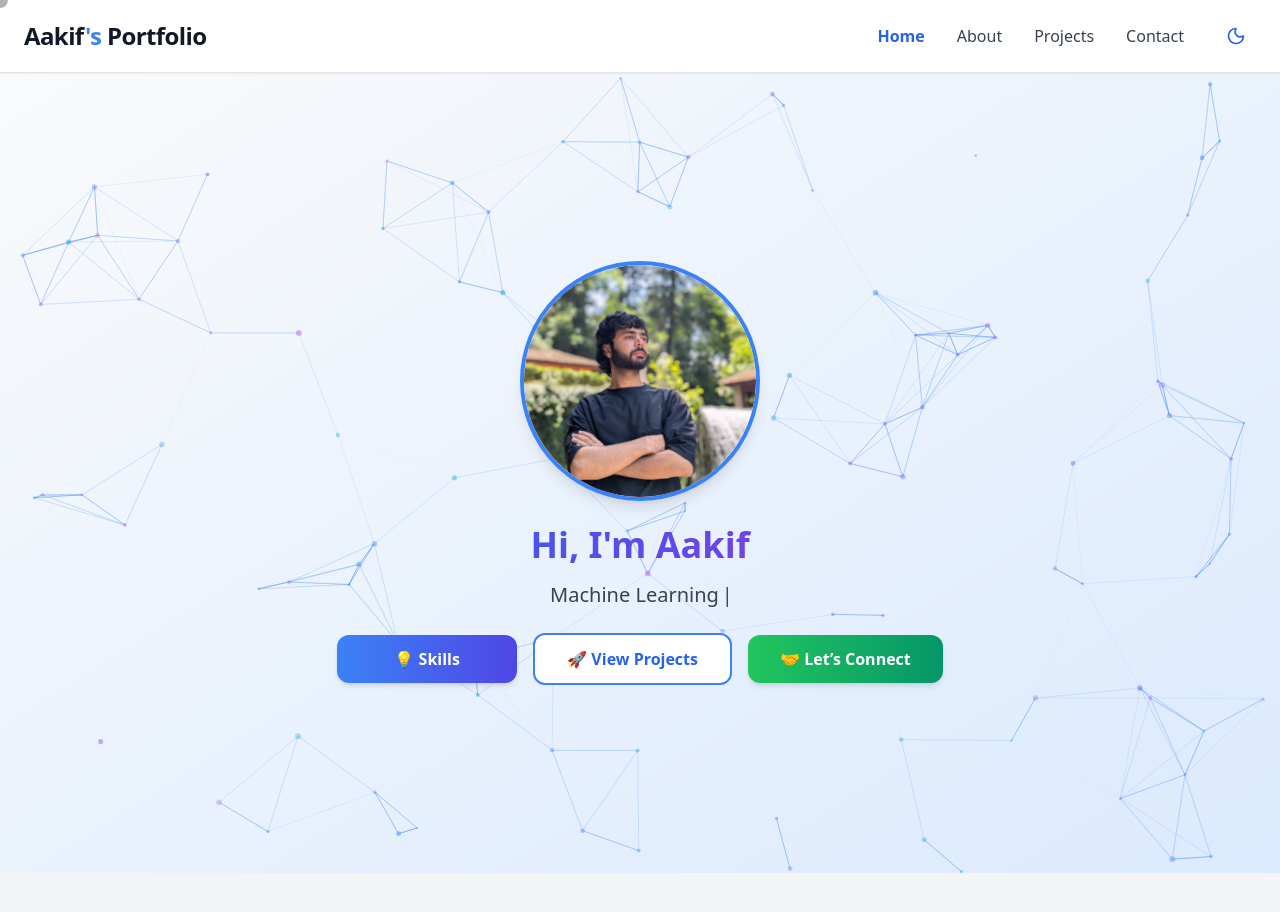
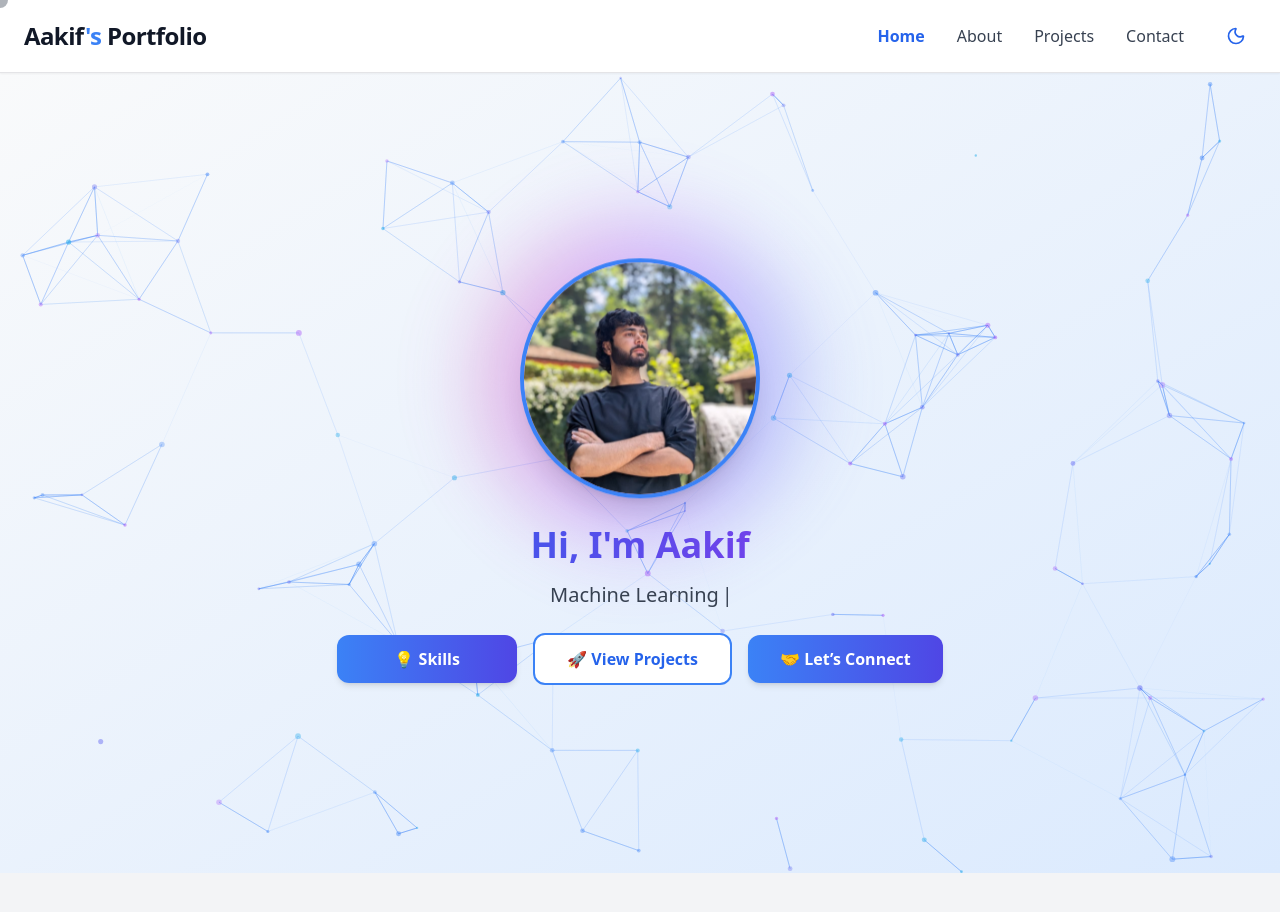
Before and after one commit to meer-aakif-33/Portfolio, a React (Vite) app: page / in a window 1280 px wide. Shown: the top 912 px of the page. Built offline with nearby package versions, Linux system fonts and the light colour scheme.

Commit message:
small improvements

```diff
--- a/src/pages/Home.jsx
+++ b/src/pages/Home.jsx
@@ -124,17 +124,30 @@ export default function Home() {
           transition={{ duration: 1.2, ease: "easeOut" }}
           className="relative z-10 text-center px-4"
         >
-          {/* 👇 Profile Photo */}
+          {/* 👇 Profile Photo with Visible Gradient Ring */}
           <motion.div
             initial={{ opacity: 0, scale: 0.8 }}
             animate={{ opacity: 1, scale: 1 }}
             transition={{ duration: 0.8 }}
-            className="flex justify-center mb-6"
+            className="relative flex justify-center mb-6"
           >
-            <img
+            {/* Animated Gradient Ring */}
+            <div className="absolute -inset-4 flex items-center justify-center -z-10">
+              <div className="w-52 h-52 sm:w-72 sm:h-72 md:w-80 md:h-80
+                    rounded-full bg-gradient-to-tr from-blue-500 via-purple-500 to-pink-500
+                    animate-spin-slow blur-2xl opacity-40">
+              </div>
+            </div>
+
+            {/* Profile Image */}
+            <motion.img
               src="/web-app-manifest-512x512.png"
               alt="Aakif"
-              className="w-40 h-40 sm:w-56 sm:h-52 md:w-60 md:h-60 rounded-full border-4 border-blue-500 shadow-lg object-cover"
+              className="relative w-40 h-40 sm:w-56 sm:h-56 md:w-60 md:h-60 rounded-full
+               border-4 border-blue-500 shadow-xl object-cover
+               transition-transform duration-500 hover:scale-105 hover:shadow-[0_0_25px_rgba(59,130,246,0.7)]"
+              animate={{ y: [0, -8, 0] }}
+              transition={{ duration: 4, repeat: Infinity, ease: "easeInOut" }}
             />
           </motion.div>
           <h1 className="text-2xl sm:text-3xl md:text-4xl font-extrabold text-transparent bg-clip-text bg-gradient-to-r from-blue-600 to-purple-600 dark:from-cyan-400 dark:to-violet-500 mb-4">
@@ -192,8 +205,8 @@ export default function Home() {
               <Link
                 to="/contact"
                 className="w-full sm:w-auto min-w-[180px] text-center inline-block relative font-semibold px-6 sm:px-8 py-2 sm:py-3 rounded-xl
-                        text-white bg-gradient-to-r from-green-500 to-emerald-600
-                        hover:from-green-600 hover:to-emerald-700
+                        text-white bg-gradient-to-r from-blue-500 to-indigo-600
+                        hover:from-blue-600 hover:to-indigo-700
                         shadow-md hover:shadow-xl
                         transition-all duration-300"
               >
--- a/tailwind.config.js
+++ b/tailwind.config.js
@@ -9,6 +9,8 @@ theme: {
   extend: {
     animation: {
       fadeIn: 'fadeIn 0.6s ease-out',
+      'spin-slow': 'spin 10s linear infinite',
+
     },
     transitionProperty: {
       'colors': 'background-color, border-color, color, fill, stroke',
```
Also changed, not shown: src/components/Navbar.jsx (line endings or trailing spaces).
